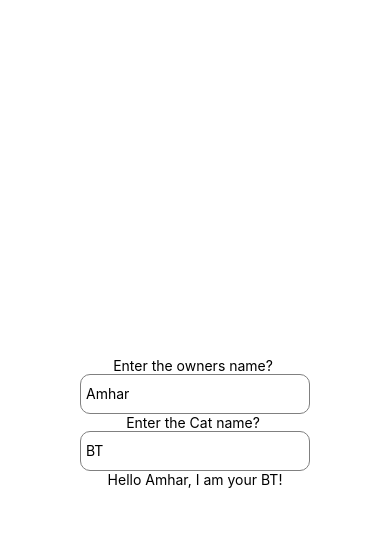
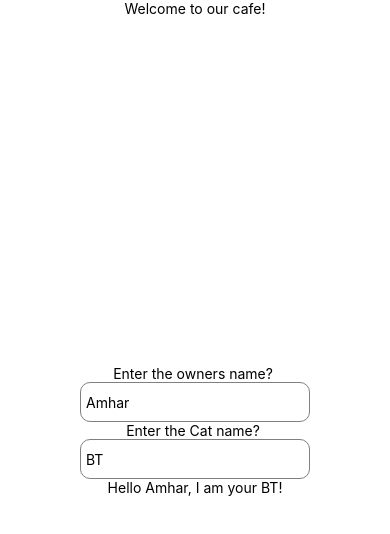
Before and after one commit to thecodemonster1/your-cat, a React Native app: screen / in a window 390 px wide. Shown: the top 534 px of the page. Built offline with nearby package versions, Linux system fonts and the light colour scheme.

Commit message:
create multiple components in App.js

```diff
--- a/App.js
+++ b/App.js
@@ -28,7 +28,16 @@ const Cat = () => {
   );
 };
 
-export default Cat;
+const Cafe = () => {
+  return (
+    <View style={styles.container}>
+      <Text>Welcome to our cafe!</Text>
+      <Cat />
+    </View>
+  );
+};
+
+export default Cafe;
 
 const styles = StyleSheet.create({
   container: {
```
